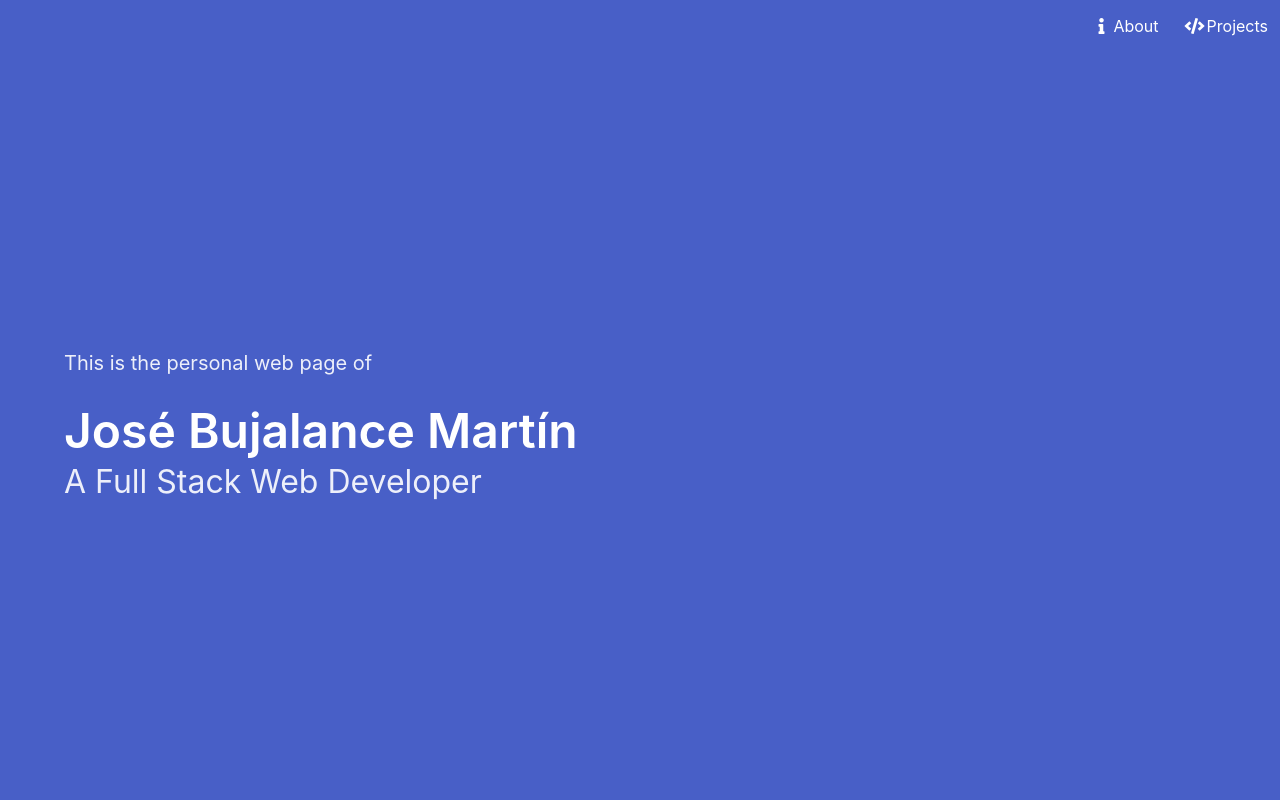
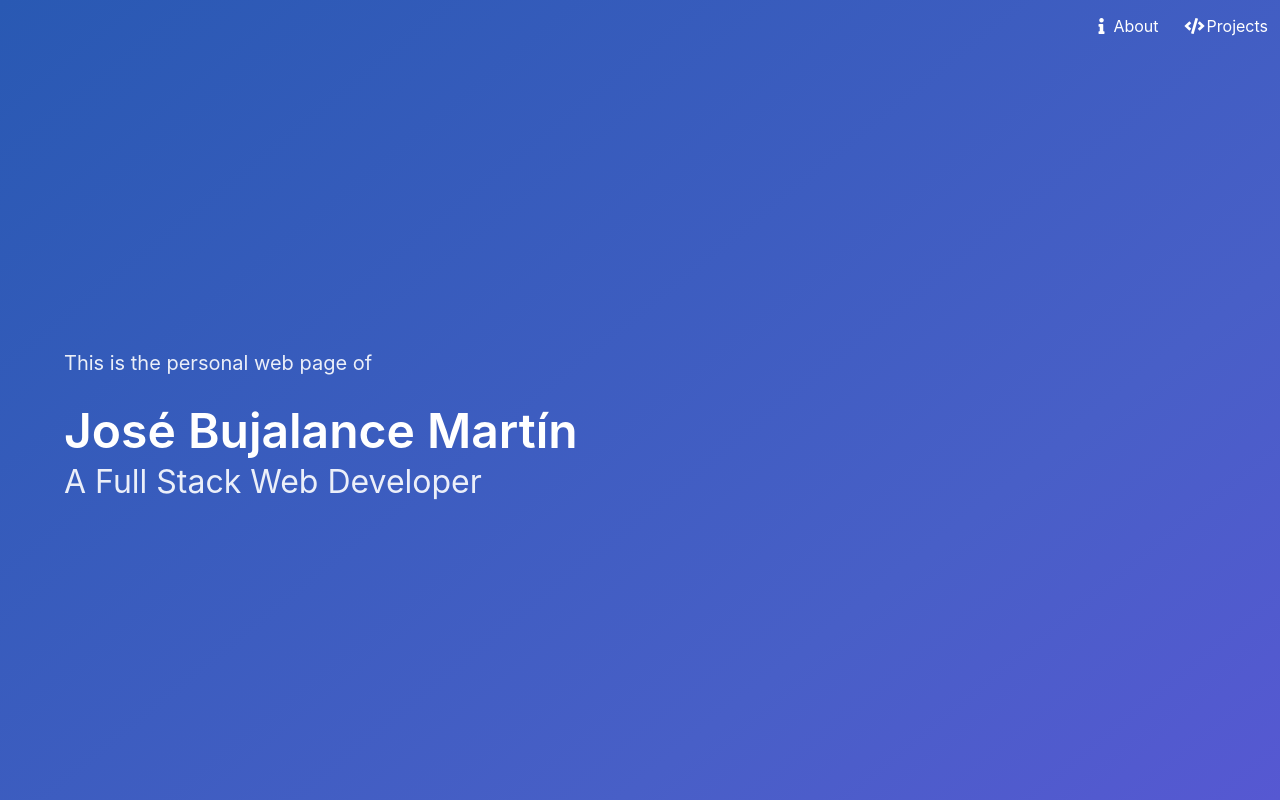
Before and after one commit to jbujalance/personal-site, a Next.js app: page / in a window 1280 px wide. Shown: the top 800 px of the page. Built offline with nearby package versions, Linux system fonts and the light colour scheme.

Commit message:
Integrate navbar into Hero and use gradient color in Heros

```diff
--- a/components/Hero.tsx
+++ b/components/Hero.tsx
@@ -1,5 +1,10 @@
+import Navbar from "./Navbar";
+
 const Hero = () => (
-  <section className="hero is-primary is-fullheight-with-navbar">
+  <section className="hero is-primary is-fullheight is-bold">
+    <div className="hero-head">
+      <Navbar/>
+    </div>
     <div className="hero-body">
       <div className="container">
         <h2 className="subtitle is-5 mb-6">
--- a/components/Layout.tsx
+++ b/components/Layout.tsx
@@ -14,10 +14,6 @@ const Layout = (props: Props) => (
       <link rel="icon" href="favicon.svg"/>
     </Head>
 
-    <header>
-      <Navbar/>
-    </header>
-
     <main>
       { props.children }
     </main>
--- a/components/project/ProjectDetailHero.tsx
+++ b/components/project/ProjectDetailHero.tsx
@@ -4,7 +4,7 @@ type Props = {
 }
 
 const ProjectDetailHero = (props: Props) => (
-  <section className="hero is-primary is-medium">
+  <section className="hero is-primary is-medium is-bold">
     <div className="hero-body">
       <div className="container has-text-centered">
         <h1 className="title is-1">{props.title}</h1>
```
